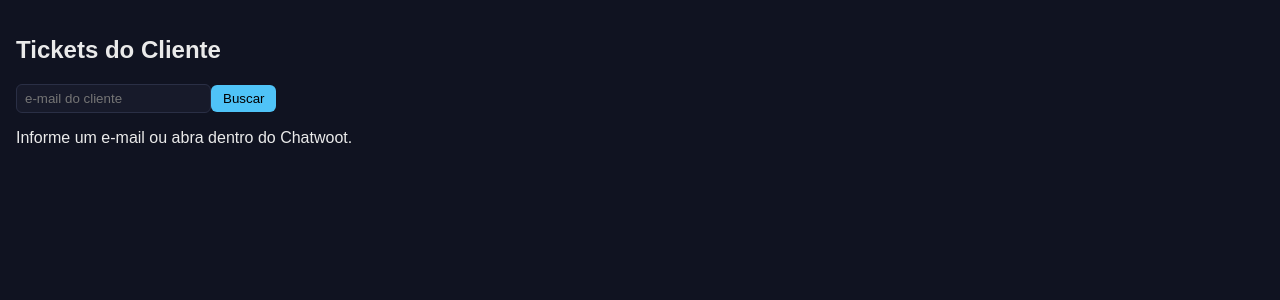
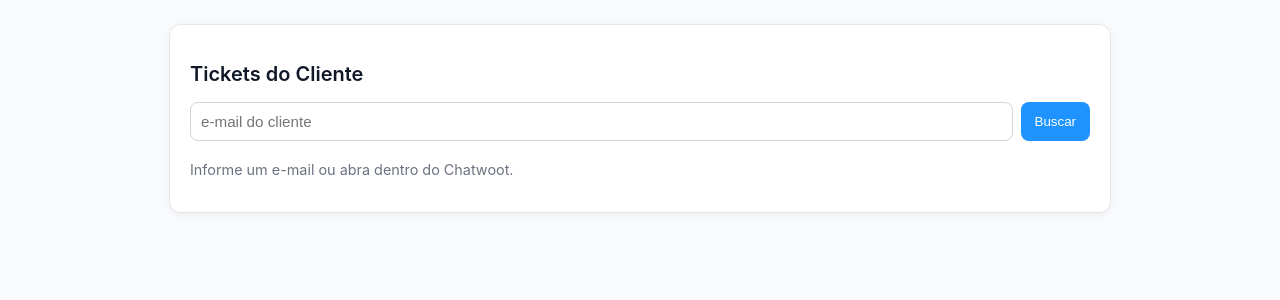
Before and after one commit to alexsander-cabral/app_chatwoot, a React (Vite) app: page / in a window 1280 px wide. Shown: the top 300 px of the page. Built offline with nearby package versions, Linux system fonts and the light colour scheme.

Commit message:
ajuste app.css

```diff
--- a/src/App.css
+++ b/src/App.css
@@ -1,23 +1,147 @@
+/* === Chatwoot-like theme (auto dark/light) === */
 body {
-  font-family: Arial, sans-serif;
-  background-color: #101321;
-  color: #eaeaea;
+  font-family: "Inter", system-ui, -apple-system, BlinkMacSystemFont, sans-serif;
   margin: 0;
-  padding: 1rem;
+  background-color: #f9fafb;
+  color: #1f2937;
+  transition: background-color 0.2s, color 0.2s;
+}
+
+.container {
+  background: #fff;
+  border-radius: 12px;
+  box-shadow: 0 2px 8px rgba(0, 0, 0, 0.05);
+  padding: 20px;
+  max-width: 900px;
+  margin: 24px auto;
+  border: 1px solid #e5e7eb;
+}
+
+h2 {
+  font-size: 1.25rem;
+  font-weight: 600;
+  color: #111827;
+  margin-bottom: 16px;
+}
+
+.toolbar {
+  display: flex;
+  gap: 8px;
+  margin-bottom: 20px;
+}
+
+input[type="email"] {
+  flex: 1;
+  padding: 10px;
+  border: 1px solid #d1d5db;
+  border-radius: 8px;
+  background: #fff;
+  color: #111827;
+  font-size: 0.95rem;
 }
 
 button {
-  background: #4fc3f7;
+  background-color: #1f93ff;
+  color: white;
   border: none;
-  padding: 6px 12px;
-  border-radius: 6px;
+  border-radius: 8px;
+  padding: 10px 14px;
+  font-weight: 500;
   cursor: pointer;
+  transition: background-color 0.2s;
+}
+button:hover {
+  background-color: #1678d4;
 }
 
-input {
-  background: #171a2a;
-  color: #fff;
-  border: 1px solid #2a2f45;
-  border-radius: 6px;
-  padding: 6px 8px;
+table {
+  width: 100%;
+  border-collapse: collapse;
+  border-radius: 8px;
+  overflow: hidden;
 }
+
+th {
+  text-align: left;
+  background: #f3f4f6;
+  padding: 10px;
+  font-weight: 600;
+  color: #374151;
+  font-size: 0.9rem;
+  border-bottom: 1px solid #e5e7eb;
+}
+
+td {
+  padding: 10px;
+  font-size: 0.9rem;
+  border-bottom: 1px solid #f1f3f5;
+  color: #4b5563;
+}
+
+tr:hover {
+  background-color: #f9fafb;
+}
+
+p {
+  color: #6b7280;
+  font-size: 0.9rem;
+}
+
+@media (max-width: 640px) {
+  .toolbar {
+    flex-direction: column;
+  }
+  input, button {
+    width: 100%;
+  }
+}
+
+/* === Dark mode === */
+@media (prefers-color-scheme: dark) {
+  body {
+    background-color: #0f111b;
+    color: #f0f0f0;
+  }
+
+  .container {
+    background: #171a27;
+    border: 1px solid #2a2f45;
+    box-shadow: 0 2px 6px rgba(0, 0, 0, 0.4);
+  }
+
+  h2 {
+    color: #4fc3f7;
+  }
+
+  input[type="email"] {
+    background: #1b1e2d;
+    color: #fff;
+    border: 1px solid #2a2f45;
+  }
+
+  button {
+    background-color: #2196f3;
+  }
+  button:hover {
+    background-color: #1976d2;
+  }
+
+  th {
+    background: #1e2133;
+    color: #a5c9ff;
+    border-bottom: 1px solid #2a2f45;
+  }
+
+  td {
+    color: #d0d0d0;
+    border-bottom: 1px solid #2a2f45;
+  }
+
+  tr:hover {
+    background-color: #1a1d2a;
+  }
+
+  p {
+    color: #a0a0a0;
+  }
+}
```
